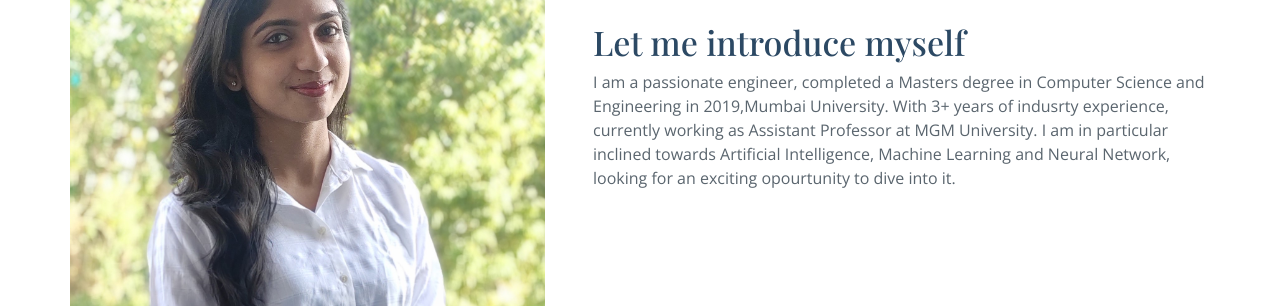
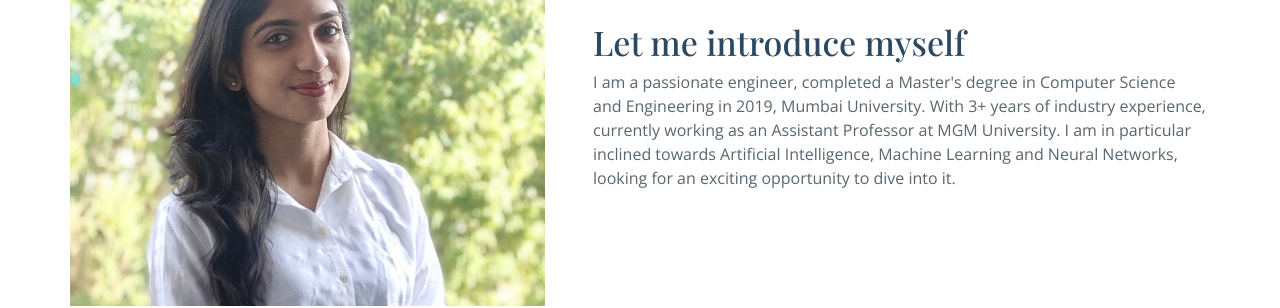
Before and after one commit to vaishnavi2231/profile, a plain HTML site: page index.html in a window 1280 px wide. Shown: the part 814-1122 px from the top of the page. Drawn offline with nearby package versions, Linux system fonts and the light colour scheme; a web font is replaced by a local one.

Commit message:
Update index.html

```diff
--- a/index.html
+++ b/index.html
@@ -102,7 +102,7 @@
             <div class="content d-flex flex-column justify-content-center">
               <h3>Let me introduce myself</h3>
               <p>
-                I am a passionate engineer, completed a Masters degree in Computer Science and Engineering in 2019,Mumbai University. With 3+ years of indusrty experience, currently working as Assistant Professor at MGM University. I am in particular inclined towards Artificial Intelligence, Machine Learning and Neural Network, looking for an exciting opourtunity to dive into it.
+                I am a passionate engineer, completed a Master's degree in Computer Science and Engineering in 2019, Mumbai University. With 3+ years of industry experience, currently working as an Assistant Professor at MGM University. I am in particular inclined towards Artificial Intelligence, Machine Learning and Neural Networks, looking for an exciting opportunity to dive into it.
               </p>
               <!--<div class="row">
                 <div class="col-md-6 d-md-flex align-items-md-stretch">
```
